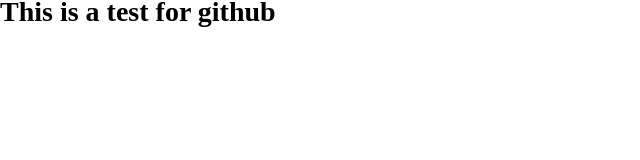
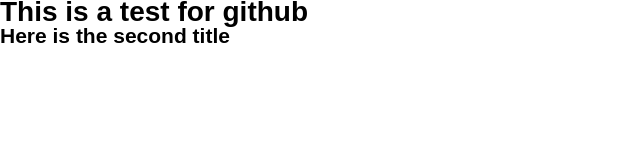
Before and after one commit to tonoycse11/gitproject, a plain HTML site: page index.html in a window 1280 px wide. Shown: the whole page, without its empty margins (0-640 px from the left). Drawn offline with Linux system fonts and the light colour scheme.

Commit message:
second time update css and html

```diff
--- a/css/style.css
+++ b/css/style.css
@@ -7,3 +7,6 @@
 	font-size: 14px;
 	line-height: 24px;
 }
+h1, h2, h3, h4, h5, h6{
+	font-family: sans-serif;
+}
--- a/index.html
+++ b/index.html
@@ -9,5 +9,6 @@
 </head>
 <body>
 	<h1>This is a test for github </h1>
+	<h2>Here is the second title</h2>
 </body>
 </html>
```
